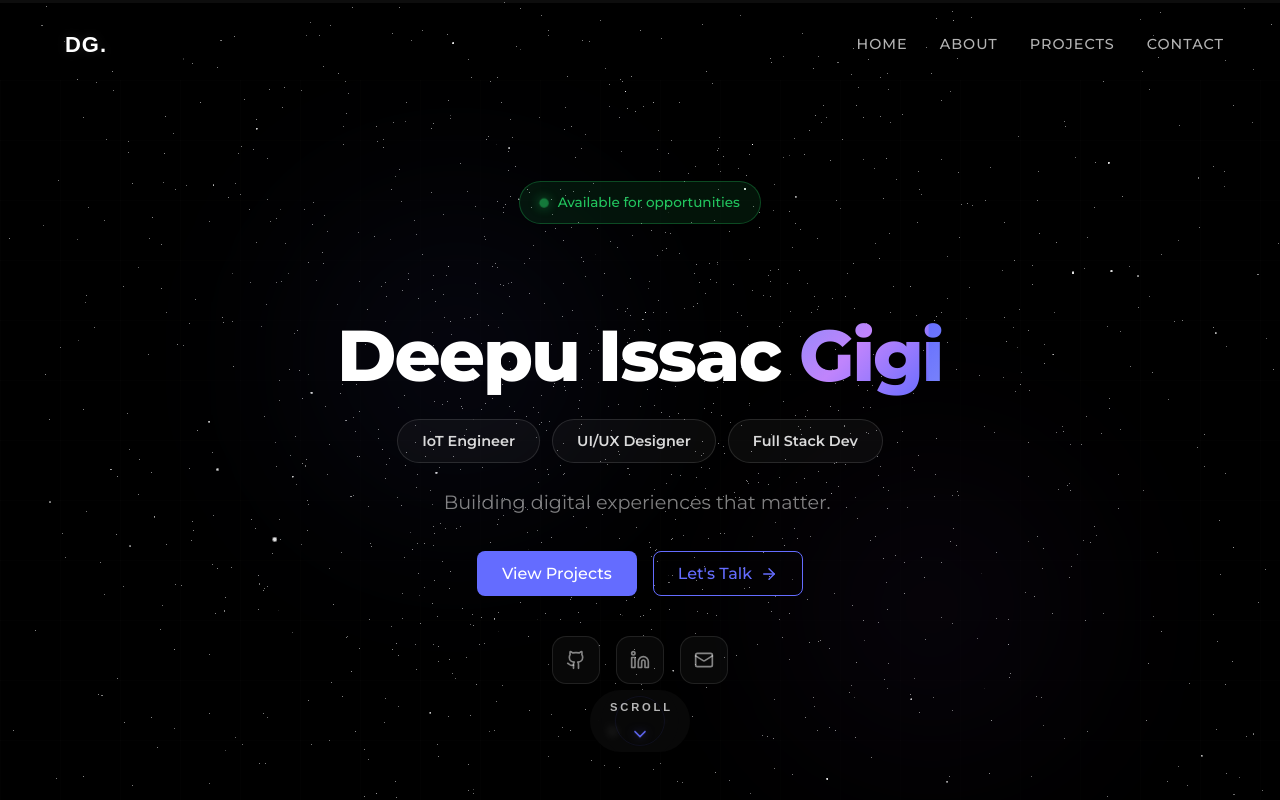
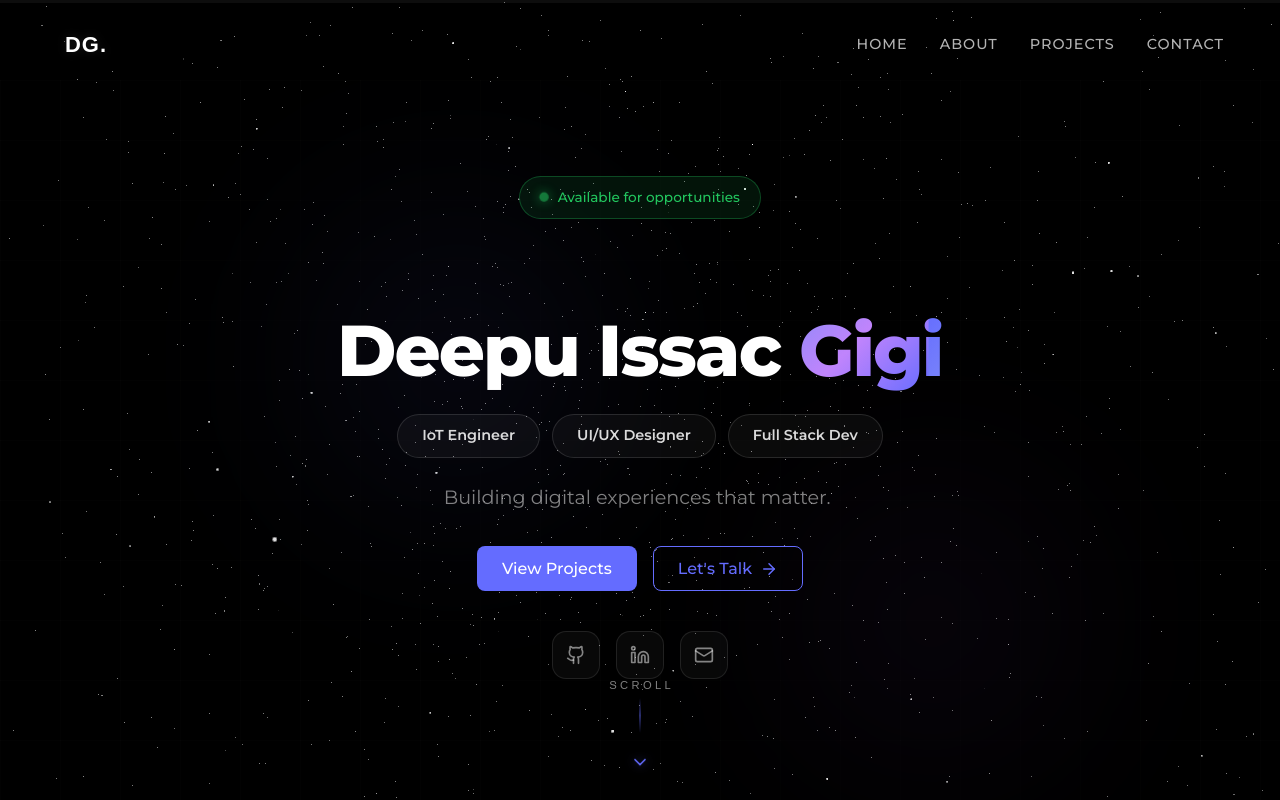
Before and after one commit to deepuissacgigi/deepuissacgigi-web, a React (Vite) app: page / in a window 1280 px wide. Shown: the top 800 px of the page. Built offline with nearby package versions, Linux system fonts and the light colour scheme; no server answers.

Commit message:
style(hero): 'Editorial Line' scroll animation - Completely redesign - Vertical layout with 'SCROLL' text on top - Animated connecting line drawing downwards - Minimalist arrow at bottom - Removed pill/pulse effects

```diff
--- a/src/components/sections/Hero.scss
+++ b/src/components/sections/Hero.scss
@@ -278,38 +278,49 @@ $text-muted: rgba(255, 255, 255, 0.5);
     position: relative;
     width: auto;
     height: auto;
-    min-width: 44px;
     border: none;
-    background: rgba(255, 255, 255, 0.03);
-    /* Subtle backdrop */
-    backdrop-filter: blur(5px);
-    padding: 0.8rem 1.25rem;
+    background: transparent;
+    padding: 0;
     margin-bottom: 2rem;
     cursor: pointer;
     display: flex;
     flex-direction: column;
     align-items: center;
     justify-content: center;
-    gap: 0.35rem;
-    /* Tighter gap */
+    gap: 3.5rem;
+    /* Space for the line */
     animation: fadeUp 0.8s ease 0.6s both;
     z-index: 10;
-    border-radius: 40px;
-    transition: all 0.3s ease;
+
+    /* Reset old styles */
+    border-radius: 0;
+    min-width: 0;
+    backdrop-filter: none;
 
     /* Text Style */
     span {
         display: block;
         font-size: 0.7rem;
-        font-weight: 700;
-        letter-spacing: 0.25em;
-        /* Premium wide tracking */
+        font-weight: 500;
+        letter-spacing: 0.3em;
         text-transform: uppercase;
-        color: rgba(255, 255, 255, 0.7);
+        color: rgba(255, 255, 255, 0.5);
         transition: color 0.3s;
-        margin-right: -0.25em;
-        /* Optical centering fix */
-        line-height: 1;
+        margin-right: -0.3em;
+    }
+
+    /* The Guided Line */
+    &::before {
+        content: '';
+        position: absolute;
+        top: 1.5rem;
+        /* Start below text */
+        left: 50%;
+        transform: translateX(-50%);
+        width: 1px;
+        height: 2.5rem;
+        background: linear-gradient(to bottom, transparent, $accent, transparent);
+        animation: scrollLine 2s ease-in-out infinite;
     }
 
     /* Arrow Style */
@@ -317,46 +328,46 @@ $text-muted: rgba(255, 255, 255, 0.5);
         display: block;
         color: $accent;
         width: 20px;
-        /* Smaller, refined */
         height: 20px;
         filter: drop-shadow(0 0 5px rgba($accent, 0.5));
         animation: floatArrow 2s ease-in-out infinite;
         transition: transform 0.3s, color 0.3s;
     }
 
-    /* Pulse Rings */
-    &::before,
+    /* Remove rings */
     &::after {
-        content: '';
-        position: absolute;
-        top: 50%;
-        left: 50%;
-        transform: translate(-50%, -50%);
-        width: 100%;
-        height: 100%;
-        border: 1px solid rgba($accent, 0.25);
-        border-radius: 40px;
-        opacity: 0;
-        animation: ripple 2s cubic-bezier(0.25, 0.46, 0.45, 0.94) infinite;
-    }
-
-    &::after {
-        animation-delay: 1s;
+        display: none;
     }
 
     &:hover {
-        background: rgba(255, 255, 255, 0.08);
-        /* Glow on hover */
-        transform: translateY(-2px);
-
         span {
-            color: #fff;
+            color: $accent;
         }
 
         svg {
-            transform: translateY(3px);
+            transform: translateY(4px);
             color: #fff;
         }
+    }
+}
+
+@keyframes scrollLine {
+    0% {
+        height: 0;
+        opacity: 0;
+        top: 1.2rem;
+    }
+
+    50% {
+        height: 2.5rem;
+        opacity: 1;
+        top: 1.2rem;
+    }
+
+    100% {
+        height: 0;
+        opacity: 0;
+        top: 3.7rem;
     }
 }
 
```
